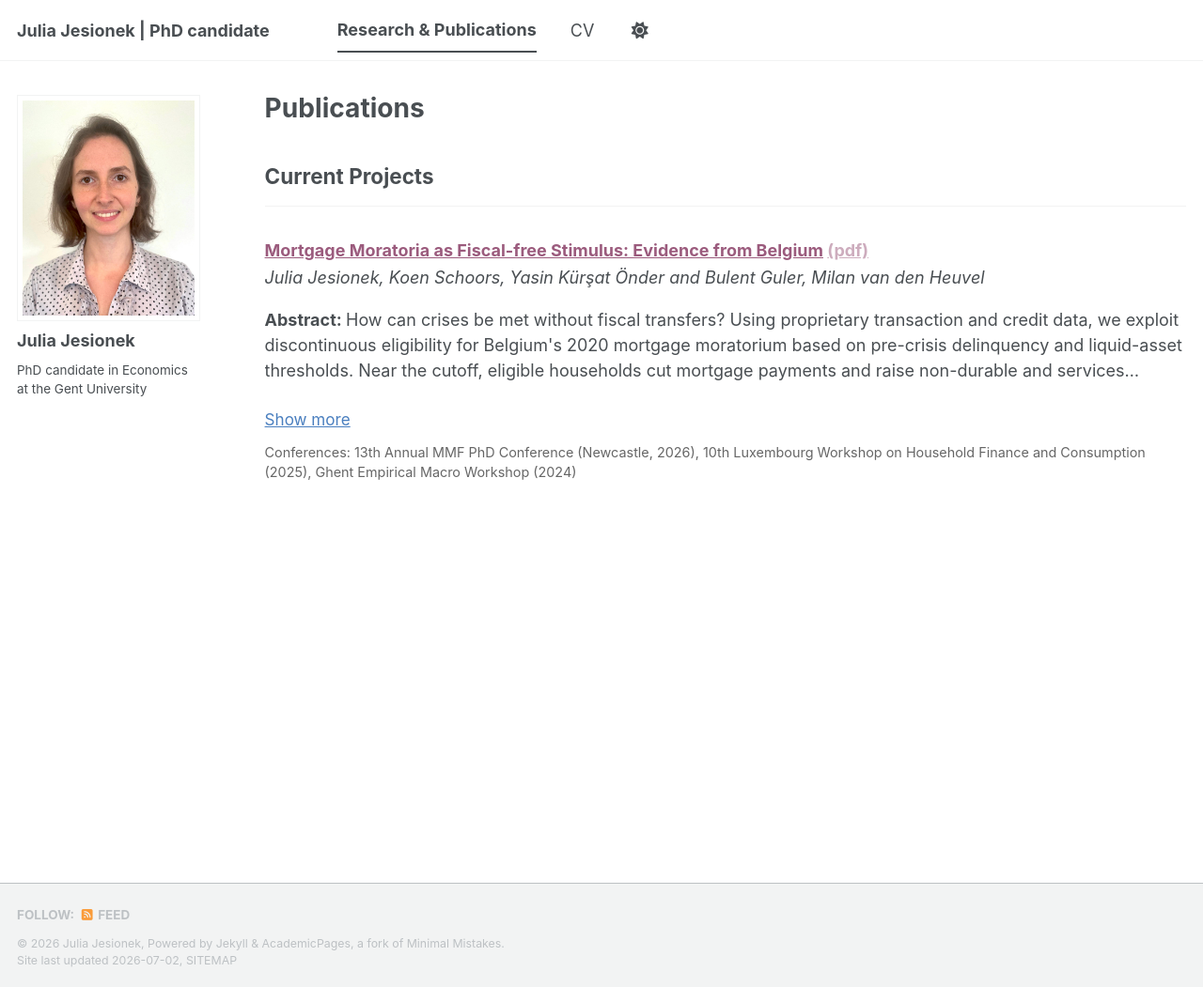
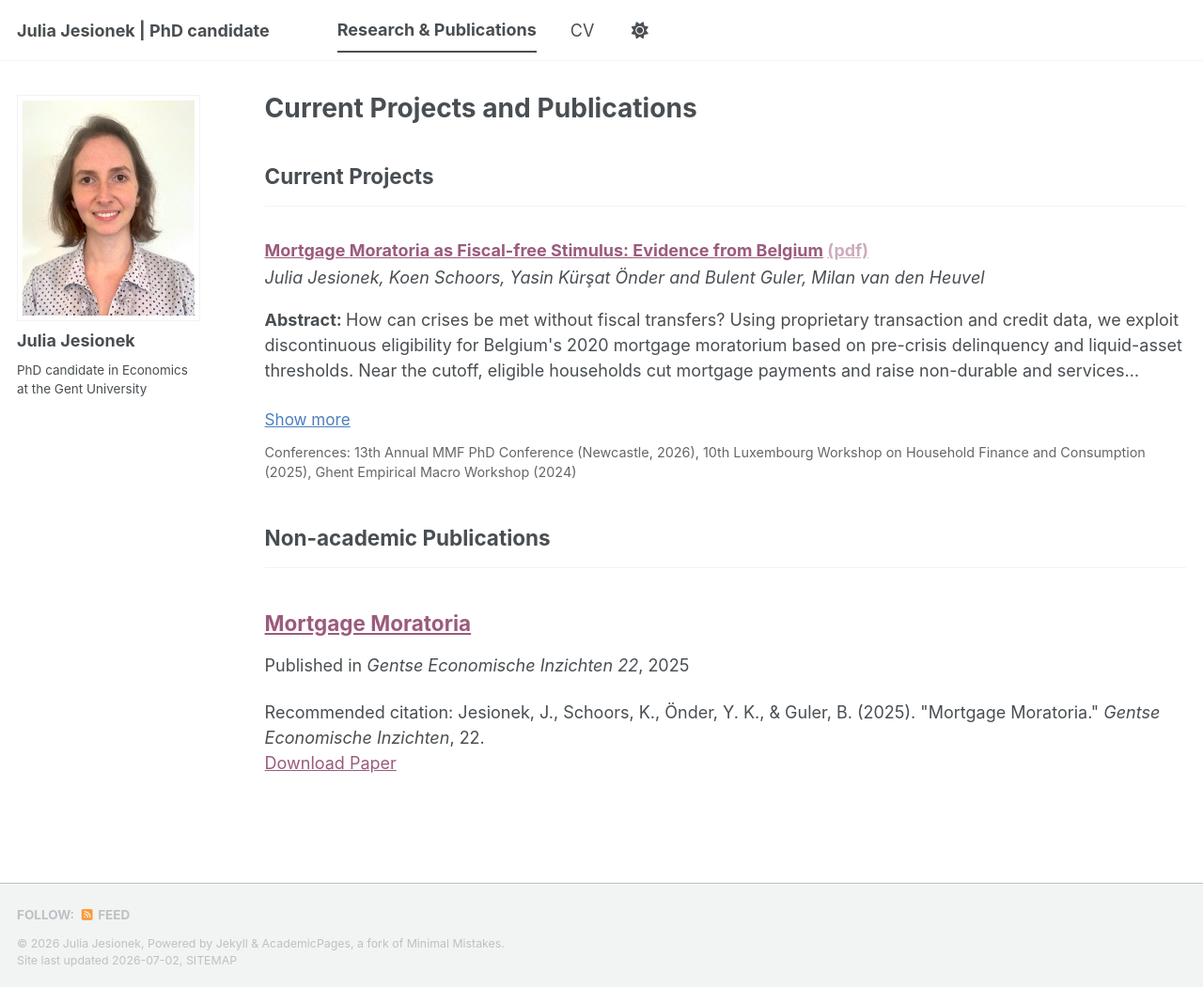
Before and after one commit to juliajesionek/homepage, a Jekyll site: the page built from _pages/publications.html, in a window 1280 px wide and 1051 px high. Shown: the whole window at 94% size. Built offline with Jekyll 4.4.1, drawn with Linux system fonts in a browser that asks for light colours; a style sheet for code colours, icons or effects is not loaded.

Commit message:
upadate publications

```diff
--- a/_config.yml
+++ b/_config.yml
@@ -86,6 +86,8 @@ author:
 publication_category:
   current_projects:
     title: 'Current Projects'
+  non_academic:
+    title: 'Non-academic Publications'
 
 # Site Settings
 teaser                   :  # filename of teaser fallback teaser image placed in /images/ for social media previews
--- a/_pages/publications.html
+++ b/_pages/publications.html
@@ -1,6 +1,6 @@
 ---
 layout: archive
-title: "Publications"
+title: "Current Projects and Publications"
 permalink: /publications/
 author_profile: true
 ---
--- /dev/null
+++ b/_publications/2025-01-01-mortgage-moratoria-gei22.md
@@ -0,0 +1,10 @@
+---
+title: "Mortgage Moratoria"
+collection: publications
+category: non_academic
+permalink: /publication/mortgage-moratoria-gei22
+date: 2025-01-01
+venue: "Gentse Economische Inzichten 22"
+paperurl: "https://www.ugent.be/eb/economics/en/research/gei/gei22"
+citation: 'Jesionek, J., Schoors, K., Önder, Y. K., &amp; Guler, B. (2025). &quot;Mortgage Moratoria.&quot; <i>Gentse Economische Inzichten</i>, 22.'
+---
```
